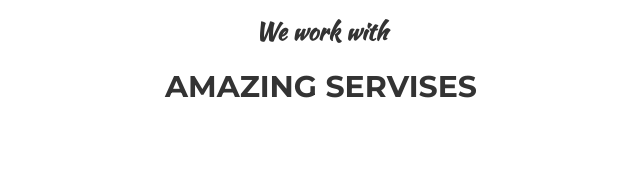
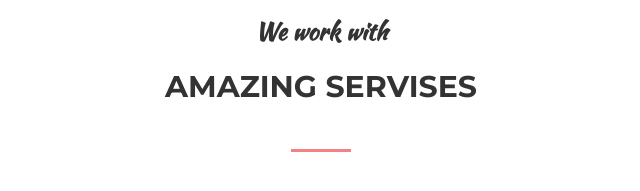
Before and after one commit to Kozhusha/homework-04, a plain HTML site: page index.html in a window 1280 px wide. Shown: the part 177-368 px from the top of the page, 319-959 px from the left. Drawn offline with nearby package versions, Linux system fonts and the light colour scheme.

Commit message:
Додано after під Amazing Services

```diff
--- a/css/styles.css
+++ b/css/styles.css
@@ -112,7 +112,7 @@ ol {
 
 .services-title::after {
   display: block;
-  /* content: ""; */
+  content: "";
   background-color: rgb(243, 129, 129);
   width: 60px;
   height: 3px;
```
